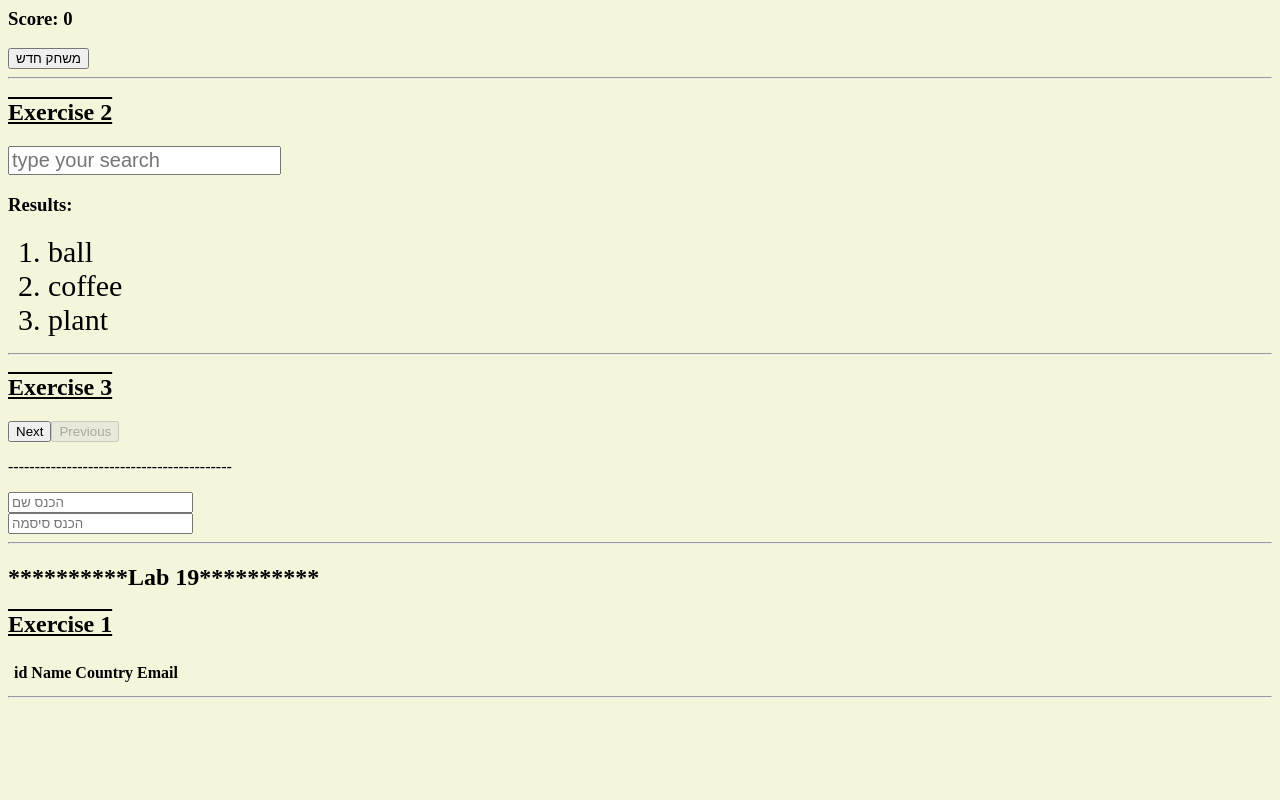
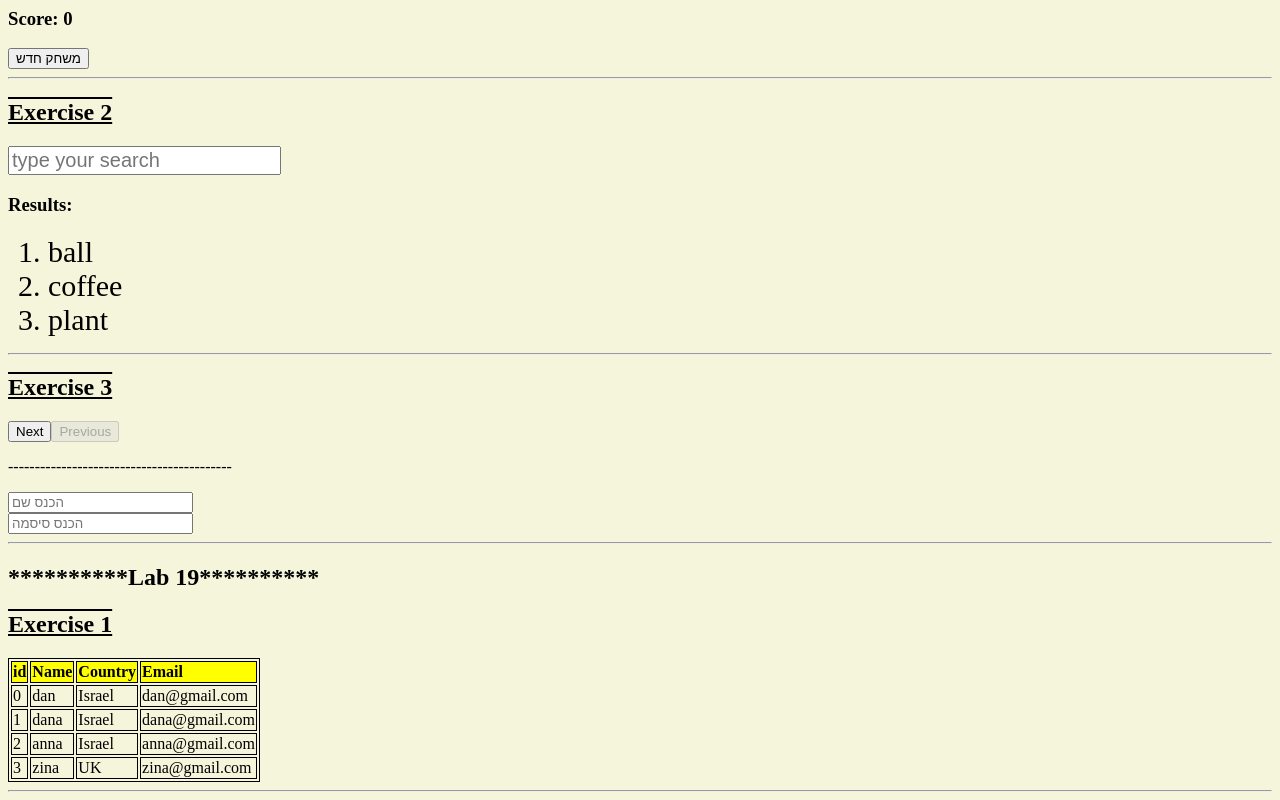
Before and after one commit to erezoren/ReactJS-2020, a React app: page / in a window 1280 px wide. Shown: the part 1060-1860 px from the top of the page. Before the commit the page ends 1766 px from the top, so only its background shows below. Built offline with nearby package versions, Linux system fonts and the light colour scheme.

Commit message:
lab 19 1

```diff
--- a/css/main.css
+++ b/css/main.css
@@ -1,3 +1,7 @@
 body {
   background: beige;
 }
+
+table, tr, td {
+  border: black solid 1px;
+}
--- a/src/lab19/1/SortableTable.js
+++ b/src/lab19/1/SortableTable.js
@@ -1,18 +1,38 @@
-import React from 'react'
+import React, {useState} from 'react'
+
+var _ = require('lodash');
 
 export const SortableTable = (props) => {
   const {data} = props;
+  const [header, setHeader] = useState(data.shift())
+  const [rows, setRows] = useState(data);
+  const [sortDesc, setSortDesc] = useState(true)
+
+  const sortByMe = (index) => {
+    setSortDesc(!sortDesc)
+    const sortedRows = rows.sort((r1, r2) => {
+      return sortDesc? (_.toString(r1[index])).localeCompare(
+          _.toString(r2[index])) : (_.toString(r2[index])).localeCompare(
+          _.toString(r1[index]))
+    });
+    setRows([...sortedRows])
+  }
 
   return (
       <table>
-        <th>
-          {data[0].map(col => <td>{col}</td>)}
-        </th>
+        <thead style={{backgroundColor: 'yellow', fontWeight: 'bold'}}>
+        {header.map(
+            (col, index) => <td onClick={() => sortByMe(index)}>{col}</td>)}
+        </thead>
         <tbody>
         {
-          data.map(rows => rows.map((row) => {
-            <td>{row}</td>
-          }))
+          rows.map((row) => {
+            return <tr>
+              {
+                row.map((cell) => <td>{cell}</td>)
+              }
+            </tr>
+          })
         }
         </tbody>
 
```
Also changed, not shown: 1 other file.
